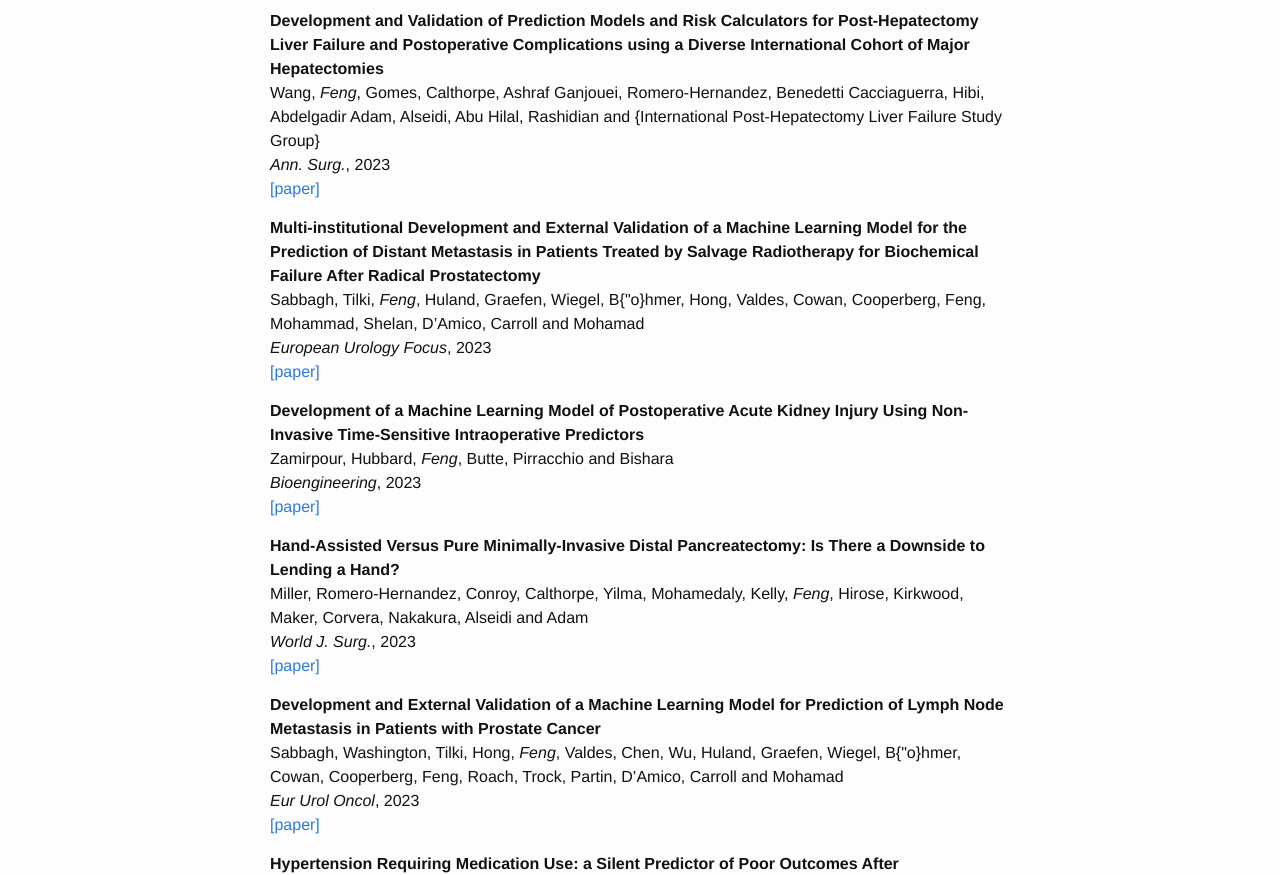
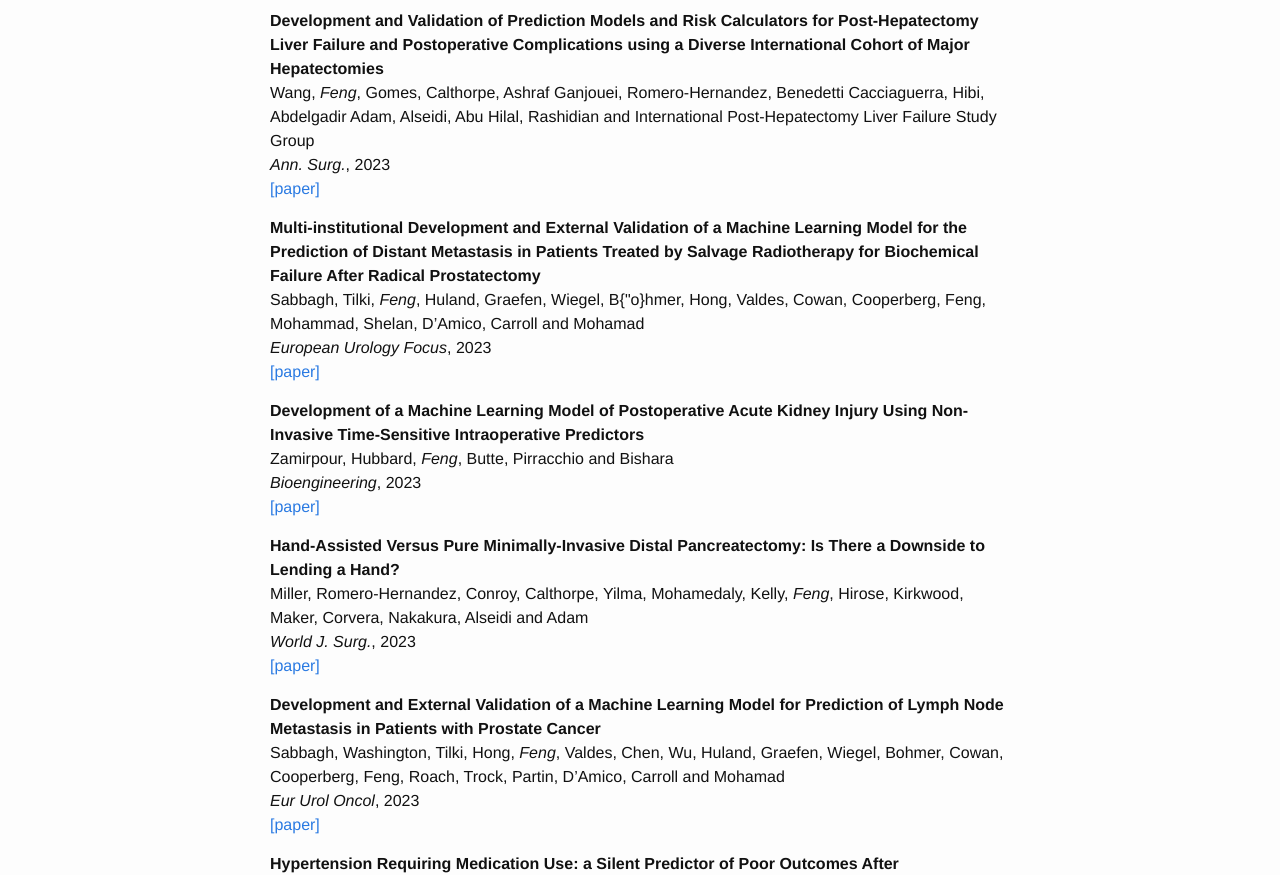
Before and after one commit to jjfeng/jjfeng.github.io, a Jekyll site: the page built from publications.md, in a window 1280 px wide and 1400 px high. Shown: the part 494-1369 px from the top of the window. Built offline with Jekyll 4.4.1, drawn with Linux system fonts in a browser that asks for light colours.

Commit message:
update pubs

```diff
--- a/publications.bib
+++ b/publications.bib
@@ -225,8 +225,8 @@
               Calthorpe, Lucia and Ashraf Ganjouei, Amir and Romero-Hernandez,
               Fernanda and Benedetti Cacciaguerra, Andrea and Hibi, Taizo and
               Abdelgadir Adam, Mohamed and Alseidi, Adnan and Abu Hilal,
-              Mohammad and Rashidian, Nikdokht and {International
-              Post-Hepatectomy Liver Failure Study Group}",
+              Mohammad and Rashidian, Nikdokht and International
+              Post-Hepatectomy Liver Failure Study Group",
   journal  = "Ann. Surg.",
   month    =  may,
   year     =  2023,
@@ -297,7 +297,7 @@
   author   = "Sabbagh, Ali and Washington, 3rd, Samuel L and Tilki, Derya and
               Hong, Julian C and Feng, Jean and Valdes, Gilmer and Chen,
               Ming-Hui and Wu, Jing and Huland, Hartwig and Graefen, Markus and
-              Wiegel, Thomas and B{\"o}hmer, Dirk and Cowan, Janet E and
+              Wiegel, Thomas and Bohmer, Dirk and Cowan, Janet E and
               Cooperberg, Matthew and Feng, Felix Y and Roach, 3rd, Mack and
               Trock, Bruce J and Partin, Alan W and D'Amico, Anthony V and
               Carroll, Peter R and Mohamad, Osama",
--- a/publications.md
+++ b/publications.md
@@ -18,7 +18,7 @@ title: Publications
 
 ## 2023
 **Development and Validation of Prediction Models and Risk Calculators for Post-Hepatectomy Liver Failure and Postoperative Complications using a Diverse International Cohort of Major Hepatectomies**<br />
-Wang, *Feng*, Gomes, Calthorpe, Ashraf Ganjouei, Romero-Hernandez, Benedetti Cacciaguerra, Hibi, Abdelgadir Adam, Alseidi, Abu Hilal, Rashidian and {International Post-Hepatectomy Liver Failure Study Group}<br />
+Wang, *Feng*, Gomes, Calthorpe, Ashraf Ganjouei, Romero-Hernandez, Benedetti Cacciaguerra, Hibi, Abdelgadir Adam, Alseidi, Abu Hilal, Rashidian and International Post-Hepatectomy Liver Failure Study Group<br />
 *Ann. Surg.*, 2023<br />
 [\[paper\]](http://dx.doi.org/10.1097/SLA.0000000000005916)
 
@@ -38,7 +38,7 @@ Miller, Romero-Hernandez, Conroy, Calthorpe, Yilma, Mohamedaly, Kelly, *Feng*, H
 [\[paper\]](http://dx.doi.org/10.1007/s00268-022-06835-z)
 
 **Development and External Validation of a Machine Learning Model for Prediction of Lymph Node Metastasis in Patients with Prostate Cancer**<br />
-Sabbagh, Washington, Tilki, Hong, *Feng*, Valdes, Chen, Wu, Huland, Graefen, Wiegel, B{\"o}hmer, Cowan, Cooperberg, Feng, Roach, Trock, Partin, D'Amico, Carroll and Mohamad<br />
+Sabbagh, Washington, Tilki, Hong, *Feng*, Valdes, Chen, Wu, Huland, Graefen, Wiegel, Bohmer, Cowan, Cooperberg, Feng, Roach, Trock, Partin, D'Amico, Carroll and Mohamad<br />
 *Eur Urol Oncol*, 2023<br />
 [\[paper\]](http://dx.doi.org/10.1016/j.euo.2023.02.006)
 
```
Also changed, not shown: 1 other file.
